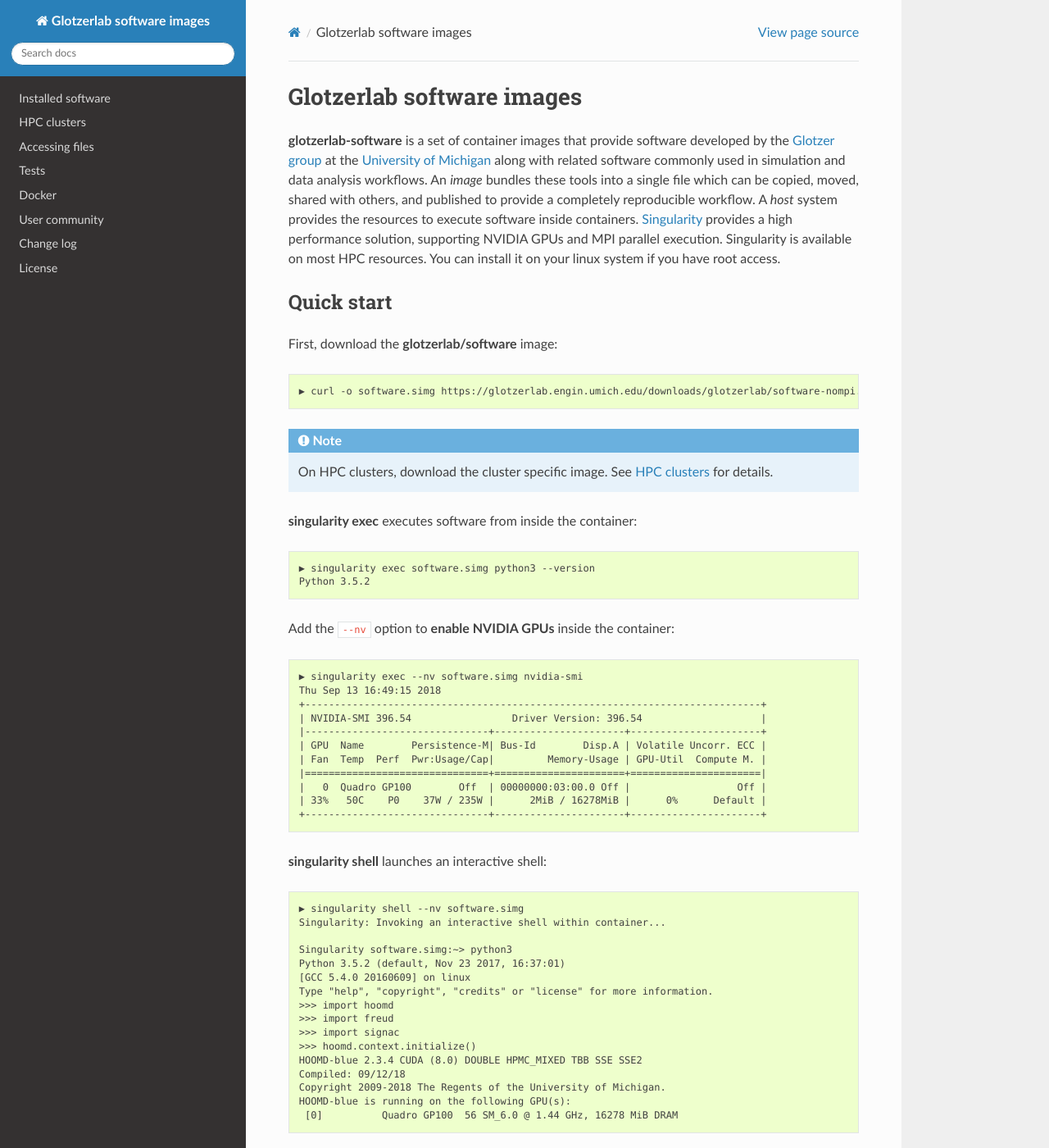
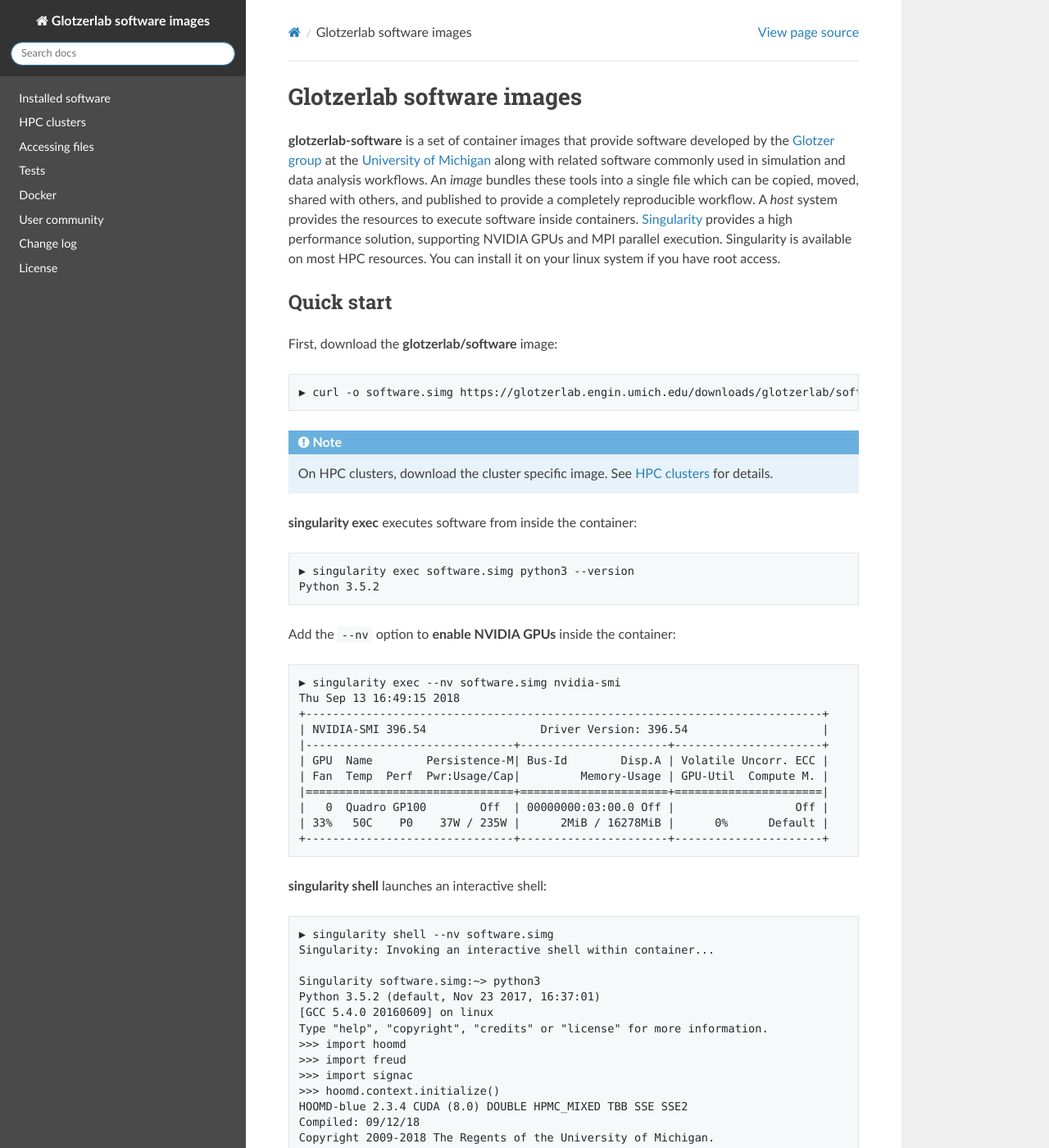
Before and after one commit to glotzerlab/software, a Sphinx documentation site: the page built from doc/index.rst, in a window 1280 px wide and 1400 px high. Shown: the whole window at 82% size. Built offline with Sphinx 7.4.7 and the Read the Docs theme 2.0.0, drawn with Linux system fonts in a browser that asks for light colours; some of the changed text lies outside the part shown.

Commit message:
Update documentation style

```diff
--- /dev/null
+++ b/doc/_static/css/glotzerlab-software-theme.css
@@ -0,0 +1,48 @@
+/* Sidebar header (and topbar for mobile) */
+.wy-side-nav-search, .wy-nav-top {
+  background: #333333;
+}
+
+/* Sidebar navigation */
+.wy-nav-side {
+  background: #4a4a4a;
+}
+
+/* Sidebar section headers */
+.wy-menu-vertical p.caption {
+  color: #72b4ff;
+}
+
+.wy-menu-vertical a {
+  color: #ffffff;
+}
+
+.wy-menu-vertical a:hover {
+  background-color: #333333;
+}
+
+.wy-nav-content {
+    background: #fff;
+}
+
+/* format inline code */
+.rst-content tt.literal, .rst-content tt.literal, .rst-content code.literal {
+    color: #24292e;
+    background-color: #f6f8fa;
+    border: none;
+    font-family: SFMono-Regular,Consolas,Liberation Mono,Menlo,monospace;
+    font-size: 85%;
+}
+
+/* format code blocks */
+.highlight {
+    background-color: #f6f8fa;
+}
+
+.rst-content pre.literal-block, .rst-content div[class^='highlight'] pre, .rst-content .linenodiv pre {
+    color: #24292e;
+    border: none;
+    font-family: SFMono-Regular,Consolas,Liberation Mono,Menlo,monospace;
+    font-size: 85%;
+    line-height: 1.4;
+}
--- a/doc/conf.py
+++ b/doc/conf.py
@@ -37,7 +37,7 @@
 
 # General information about the project.
 project = 'Glotzerlab software images'
-copyright = '2018, The Regents of the University of Michigan'
+copyright = '2018-2020, The Regents of the University of Michigan'
 author = 'The Regents of the University of Michigan'
 
 # The version info for the project you're documenting, acts as replacement for
@@ -127,7 +127,11 @@
 # Add any paths that contain custom static files (such as style sheets) here,
 # relative to this directory. They are copied after the builtin static files,
 # so a file named "default.css" will overwrite the builtin "default.css".
-# html_static_path = ['_static']
+html_static_path = ['_static']
+
+html_css_files = [
+    'css/glotzerlab-software-theme.css',
+]
 
 # Add any extra paths that contain custom files (such as robots.txt or
 # .htaccess) here, relative to this directory. These files are copied
@@ -212,7 +216,7 @@
 # (source start file, target name, title,
 #  author, documentclass [howto, manual, or own class]).
 latex_documents = [
-    (master_doc, 'glotzerlab-software.tex', 'Fresnel Documentation',
+    (master_doc, 'glotzerlab-software.tex', 'glotzerlab-software Documentation',
      'The Regents of the University of Michigan', 'manual'),
 ]
 
```
Also changed, not shown: 1 other file.
